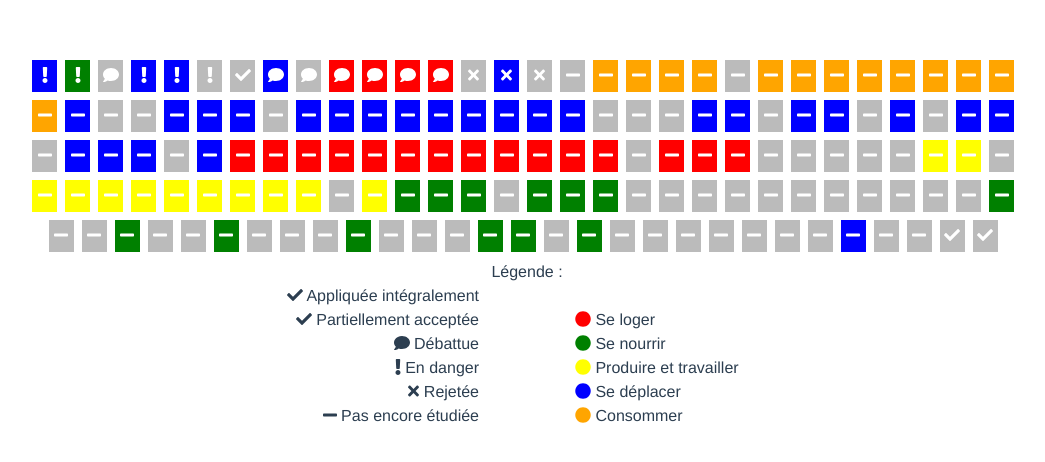
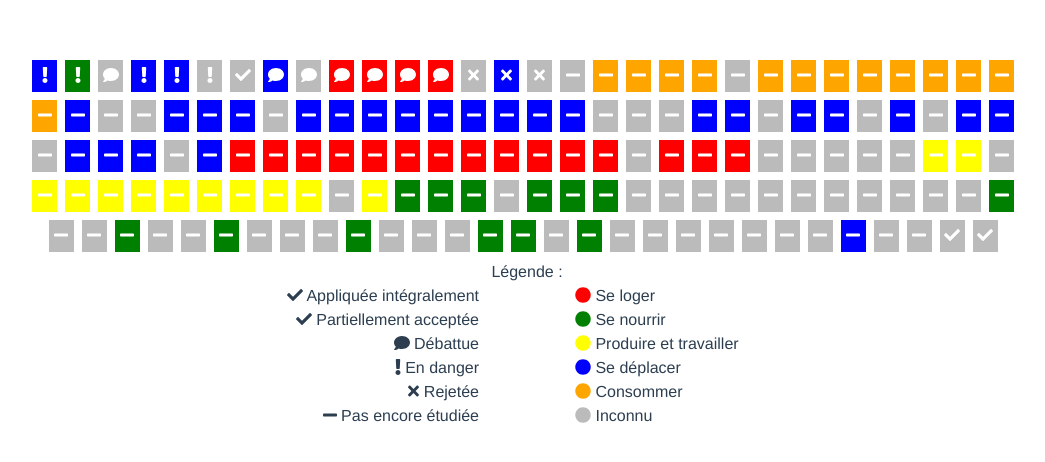
Before and after one commit to annelhote/sans-filtre, a Vue app: page / in a window 1280 px wide. Shown: the top 462 px of the page, without its empty margins (113-1158 px from the left). Built offline with nearby package versions, Linux system fonts and the light colour scheme.

Commit message:
Complete color legen with Unknown color

```diff
--- a/src/components/Proposals.vue
+++ b/src/components/Proposals.vue
@@ -47,6 +47,9 @@
         </div>
         <div>
           <font-awesome-icon icon="circle" color="orange"></font-awesome-icon> Consommer
+        </div>
+        <div>
+          <font-awesome-icon icon="circle" color="#bbb"></font-awesome-icon> Inconnu
         </div>
       </div>
     </div>
```
